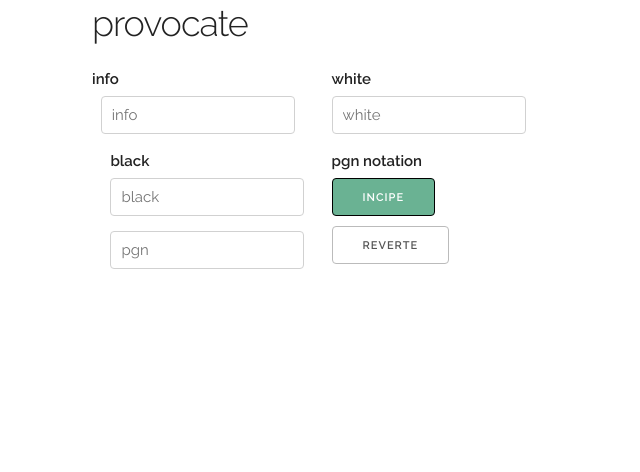
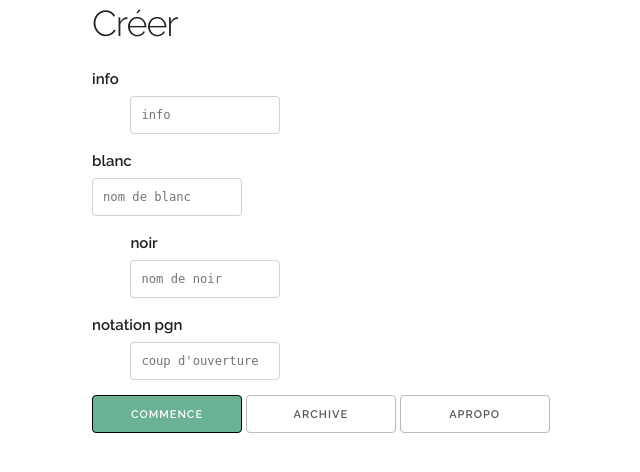
Before and after one commit to fenimore/chesscargot, a PHP site: page /create.php in a window 1280 px wide. Shown: the top 472 px of the page, without its empty margins (68-708 px from the left). Run offline with PHP 8.4, Linux system fonts and the light colour scheme.

Commit message:
langue francais et, enfin, un UI passable

```diff
--- a/create.php
+++ b/create.php
@@ -50,7 +50,7 @@
 <html lang="en">
 <head>
   <meta charset="utf-8">
-  <title>snail chess</title>
+  <title>echesscargot</title>
   <meta name="description" content="">
   <meta name="author" content="fenimore love">
 
@@ -64,61 +64,50 @@
   –––––––––––––––––––––––––––––––––––––––––––––––––– -->
   <link rel="stylesheet" href="css/normalize.css">
   <link rel="stylesheet" href="css/skeleton.css">
+	<link rel="stylesheet" href="css/style.css">
   <link rel="icon" type="image/png" href="img/favicon.png">
 </head>
 
 <body>
     <div class="container">
-
-    			<div class="one-half column">
     			<div class="row">
-		    			<h3>provocate</h3>
+		    			<h3>Créer</h3>
 		    	</div>
-
 	    	<form action="create.php" method="post">
-					  <div class="six columns <?php echo !empty($infoError)?'error':'';?>">
+					<div class="row">
 					    <label>info</label>
-					    <div class="six columns">
-					      	<input name="info" type="text"  placeholder="info" value="<?php echo !empty($info)?$info:'';?>">
-					      	<?php if (!empty($infoError)): ?>
-					      		<span class="help-inline"><?php echo $infoError;?></span>
-					      	<?php endif; ?>
+					    <div class="one-half columns">
+					      	<input name="info" type="text"  class="create-button" placeholder="info" value="<?php echo !empty($info)?$info:'';?>">
 					    </div>
 					</div>
-					  <div class="six columns <?php echo !empty($whiteError)?'error':'';?>">
-					    <label>white</label>
+					<div class="row">
+						<div class="one-third columns">
+					    <label>blanc</label>
 					    <div>
-					      	<input name="white" type="text" placeholder="white" value="<?php echo !empty($white)?$white:'';?>">
-					      	<?php if (!empty($whiteError)): ?>
-					      		<span class="help-inline"><?php echo $whiteError;?></span>
-					      	<?php endif;?>
+					      	<input name="white" type="text" class="create-button" placeholder="nom de blanc" value="<?php echo !empty($white)?$white:'';?>">
 					    </div>
 						</div>
-					  <div class="six columns <?php echo !empty($blackError)?'error':'';?>">
-					    <label>black</label>
+						<div class="one-third columns">
+					    <label>noir</label>
 					    <div>
-					      	<input name="black" type="text"  placeholder="black" value="<?php echo !empty($black)?$black:'';?>">
-					      	<?php if (!empty($blackError)): ?>
-					      		<span class="help-inline"><?php echo $blackError;?></span>
-					      	<?php endif;?>
+					      	<input name="black" class="create-button" type="text" placeholder="nom de noir" value="<?php echo !empty($black)?$black:'';?>">
 					    </div>
 						</div>
-						<div class="u-full-width <?php echo !empty($pgnError)?'error':'';?>">
-							<label >pgn notation</label>
-							<div class="six columns">
-									<input name="pgn" type="text"  placeholder="pgn" value="<?php echo !empty($pgn)?$pgn:'';?>">
-									<?php if (!empty($pgnError)): ?>
-										<span class="help-inline"><?php echo $pgnError;?></span>
-									<?php endif;?>
+					</div>
+					<div class="row">
+							<label>notation pgn</label>
+							<div class="one-third columns">
+									<input name="pgn" type="text"  class="create-button" placeholder="coup d'ouverture" value="<?php echo !empty($pgn)?$pgn:'';?>">
 							</div>
 					</div>
-					  <div>
-						  <button type="submit" class="button-primary">incipe</button>
-						  <a class="button" href="index.php">reverte</a>
+					<div class="row">
+					  <div class="u-full-width">
+						  <button type="submit" class="button-primary create-button">commence</button>
+						  <a class="button create-button" href="index.php">archive</a>
+							<a class="button create-button" href="about.html">apropo</a>
 						</div>
-					</form>
 					</div>
-
-    </div> <!-- /container -->
+				</form><!-- form -->
+    </div> <!-- container -->
   </body>
 </html>
--- a/css/style.css
+++ b/css/style.css
@@ -1,3 +1,15 @@
+#nav {
+  background:#e8e8e8;
+  color:#6ab293;
+  top: 0px;
+  width:100%
+}
+#splash {
+  width: 61px;
+  height: auto;
+  display:none;
+}
+
 
 hr {
   border-color: #e8e8e8;
@@ -14,17 +26,39 @@ textarea, input {
   width: 318px;
 }
 
+
+
 #board {
   width: 300px;
 }
-@media (min-width: 700px) {
-  #board {
-    width: 300px;
+
+.index-nav {
+  text-align: left;
+  vertical-align: middle;
+}
+/* Bigger than Phablet */
+@media (min-width: 550px) {
+  #splash {
+    display: block;
+  }
+  .index-nav {
+    text-align: right;
   }
 }
-/* Bigger than 550 */
-@media (min-width: 550px) {
+/* Bigger than 930 */
+@media (min-width: 938px) {
   #board {
     width: 400px;
   }
 }
+
+.create-button {
+  width: 150px;
+}
+
+.index-button {
+  width:130px;
+}
+.nav-button {
+  width:120px;
+}
```
Also changed, not shown: about.html (+11 -8 lines), delete.php (+11 -10 lines), index.php (+13 -22 lines), update.php (+24 -31 lines), README.md, 1 other file. Lines whose indentation alone changed are shown as unchanged.
